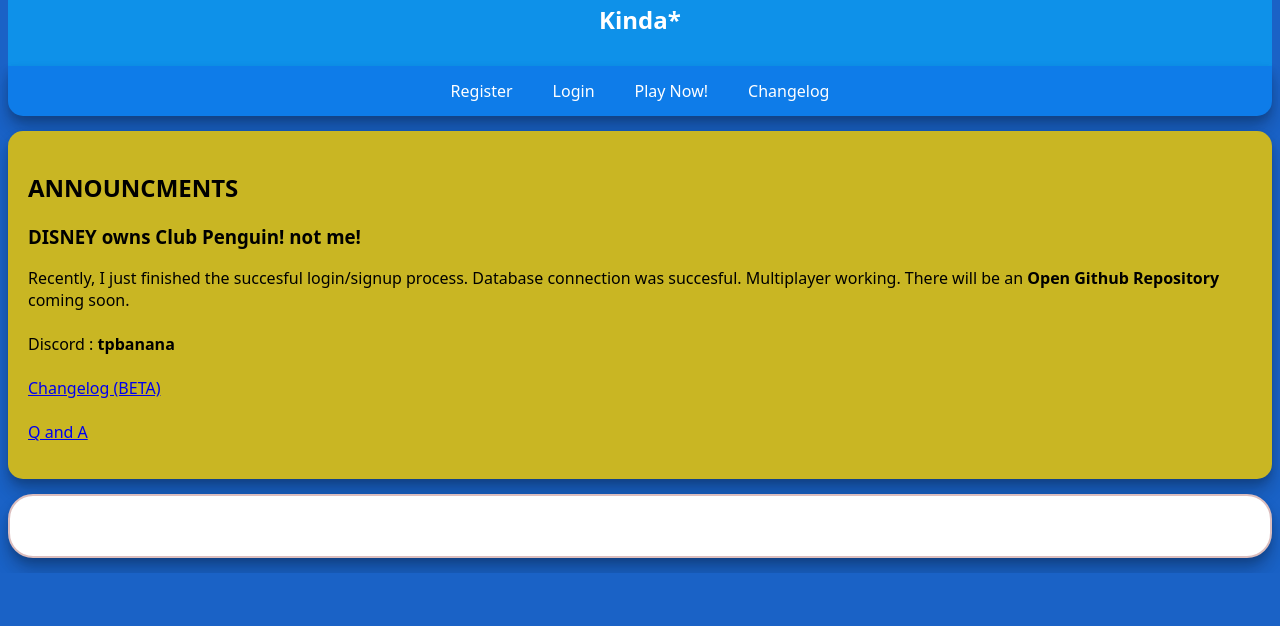
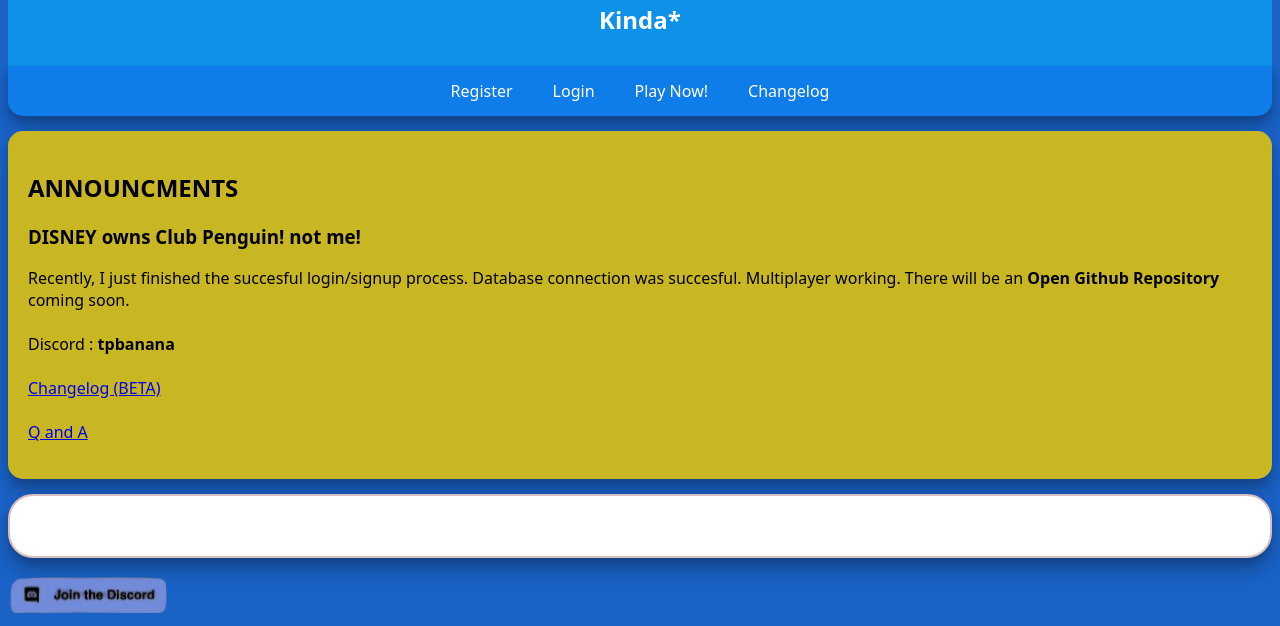
Before and after one commit to PenguinGod123/cpjs, a website: page project/index.html in a window 1280 px wide. Shown: the part 370-996 px from the top of the page. Before the commit the page ends 943 px from the top, so only its background shows below. Drawn offline with Linux system fonts and the light colour scheme; no server answers.

Commit message:
added discordbutton but no functionality yet

```diff
--- a/project/index.html
+++ b/project/index.html
@@ -39,4 +39,7 @@
     </div>
   </body>
   <script src="/web/website.js"></script>
+  <footer>
+    <img src="/web/src/discordbutton.png" alt="Join Our Discord" />
+  </footer>
 </html>
--- a/project/web/website.css
+++ b/project/web/website.css
@@ -163,3 +163,17 @@ body {
   input[type="checkbox"] {
     cursor: pointer;
   }
+
+  footer img {
+    cursor: pointer;
+    height: 5vh; /* Relative height to parent container */
+    width: auto; /* Maintaining aspect ratio */
+    margin: 0;
+    transition: 0.2s;
+  }
+
+  footer img:hover {
+    transform: scale(1.1);
+    box-shadow: 0 10px 15px rgba(0, 0, 0, 0.2), 0 4px 6px rgba(0, 0, 0, 0.1),
+      0 20px 25px -5px rgba(0, 0, 0, 0.08);
+  }
```
Also changed, not shown: project/web/src/discordbutton.png (added).
